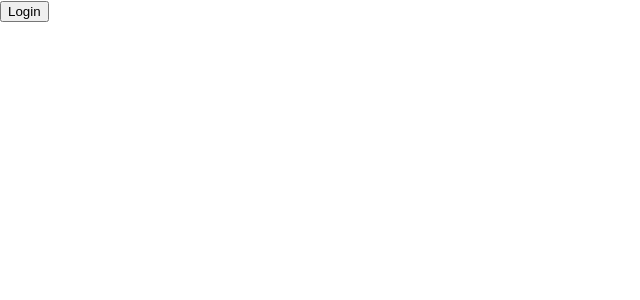
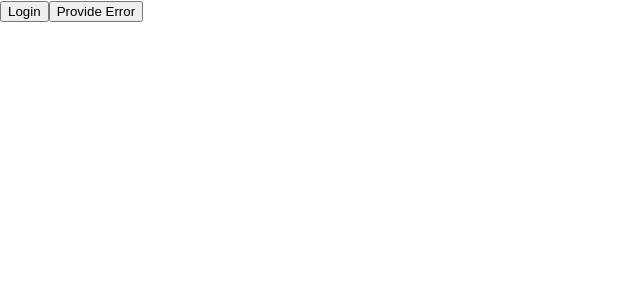
Before and after one commit to Jeong-minji/sentry-app-example, a Next.js app: page /auth in a window 1280 px wide. Shown: the top 300 px of the page, without its empty margins (0-640 px from the left). Built offline with nearby package versions, Linux system fonts and the light colour scheme.

Commit message:
Add: error

```diff
--- a/pages/auth.tsx
+++ b/pages/auth.tsx
@@ -22,6 +22,13 @@ const Auth = () => {
   return (
     <div>
       <button onClick={login}>Login</button>
+      <button
+        onClick={() => {
+          throw new Error("Provided Error");
+        }}
+      >
+        Provide Error
+      </button>
     </div>
   );
 };
```
